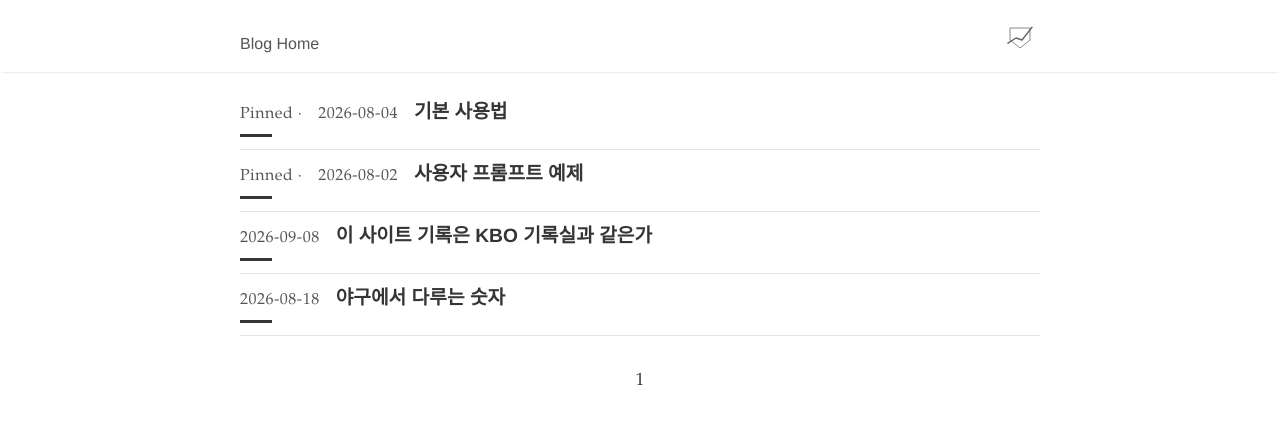
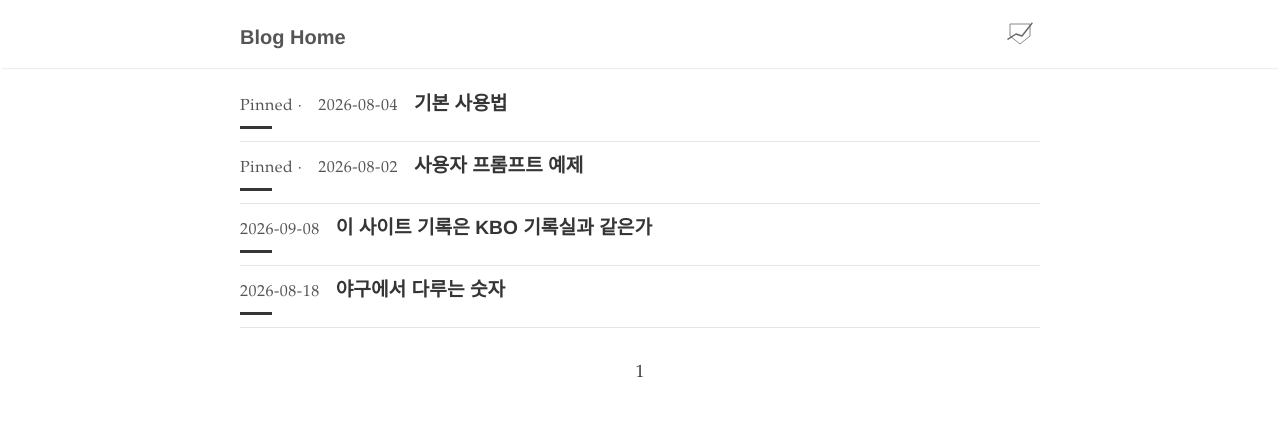
Before and after one commit to sylvakr/baseball-chart-blog, a Jekyll site: the page built from index.html, in a window 1280 px wide. Shown: the top 424 px of the page. Built offline with Jekyll 4.4.1, drawn with Linux system fonts in a browser that asks for light colours; the list of posts is cut into pages by our own code.

Commit message:
refactor: update navigation header structure and logo link attributes

```diff
--- a/_includes/navigation.html
+++ b/_includes/navigation.html
@@ -1,16 +1,10 @@
 <nav class="nav">
   <div class="nav-container">
     <a href="{{ site.baseurl }}/">
-      <span class="nav-title">Blog Home</span>
+      <h2 class="nav-title">Blog Home</h2>
     </a>
-    <ul>
-      <!-- <li><a href="{{ site.baseurl }}/">Posts</a></li> -->
-      <!-- <li><a href="{{ '/tags' | prepend: site.baseurl }}">Tags</a></li> -->
-      <!-- <li><a href="{{ '/about' | prepend: site.baseurl }}">About</a></li> -->
-    </ul>
-    <a href="https://baseballchart.kr" class="nav-logo">
-      <img src="{{ '/assets/logo.svg' | relative_url }}" alt="baseballchart.kr"
-        style="height: 40px; width: 40px; vertical-align: middle;">
+    <a href="https://baseballchart.kr" class="nav-logo" target="_blank" rel="noopener noreferrer">
+      <img src="{{ '/assets/logo.svg' | relative_url }}" alt="baseballchart.kr" class="nav-logo-img">
     </a>
   </div>
 </nav>
--- a/assets/main.scss
+++ b/assets/main.scss
@@ -50,32 +50,43 @@ h2, h3 {
   font-weight: 500 !important;
 }
 
-// 4. 상단 내비게이션 바 반응형 레이아웃 (모바일/좁은 화면 줄바꿈 방지)
+// 4. 상단 내비게이션 바 반응형 레이아웃 (모바일/아이폰 미니 완벽 대응)
 .nav-container {
   display: flex !important;
   align-items: center !important;
   justify-content: space-between !important;
   flex-wrap: nowrap !important;
+  width: 92% !important;
+  max-width: 800px !important;
+  margin: 0.75rem auto !important;
+  padding: 0 !important;
 }
 
 .nav-title {
-  white-space: nowrap;
+  font-size: 1.25rem !important;
+  white-space: nowrap !important;
   border-bottom: none !important;
+  margin: 0 !important;
+  line-height: 1.2 !important;
 }
 
 .nav-logo {
-  display: flex;
-  align-items: center;
-  flex-shrink: 0;
+  display: flex !important;
+  align-items: center !important;
+  flex-shrink: 0 !important;
 
-  img {
+  .nav-logo-img, img {
     height: 32px !important;
     width: 32px !important;
+    max-height: 32px !important;
+    max-width: 32px !important;
     vertical-align: middle;
 
     @media (min-width: 600px) {
       height: 40px !important;
       width: 40px !important;
+      max-height: 40px !important;
+      max-width: 40px !important;
     }
   }
 }
```
